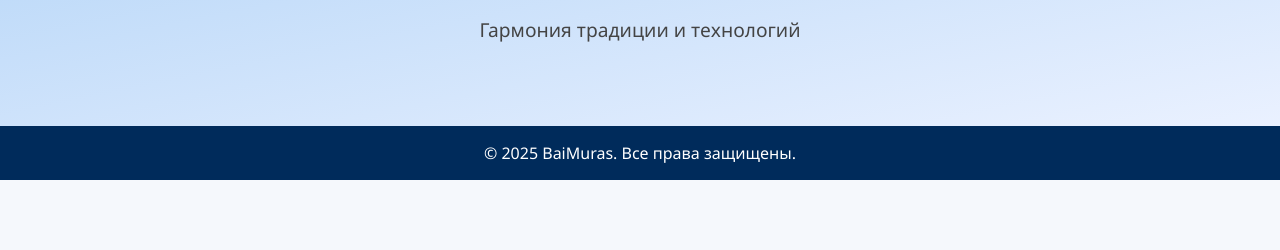
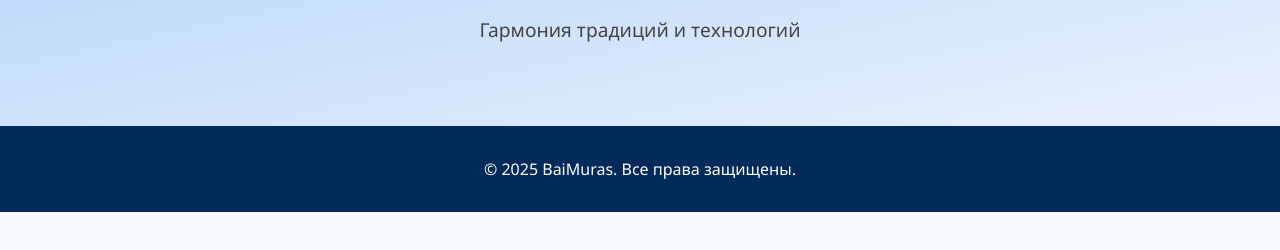
Before and after one commit to ardakchapaev/BaiMuras, a plain HTML site: page templates/index.html in a window 1280 px wide. Shown: the part 224-474 px from the top of the page. Drawn offline with Linux system fonts and the light colour scheme.

Commit message:
Update index.html

```diff
--- a/templates/index.html
+++ b/templates/index.html
@@ -2,7 +2,7 @@
 <html lang="ru">
 <head>
   <meta charset="UTF-8" />
-  <meta name="viewport" content="width=device-width, initial-scale=1.0" />
+  <meta name="viewport" content="width=device-width, initial-scale=1.0"/>
   <title>BaiMuras</title>
   <link rel="stylesheet" href="/static/css/style.css" />
 </head>
@@ -30,18 +30,17 @@
 
   <section class="hero">
     <h2>Интеллектуальная мебельная экосистема</h2>
-    <p>Гармония традиции и технологий</p>
+    <p>Гармония традиций и технологий</p>
   </section>
 
   <footer>
-    &copy; 2025 BaiMuras. Все права защищены.
+    <p>© 2025 BaiMuras. Все права защищены.</p>
   </footer>
 
-  <!-- Future: Telegram, CRM, LMS, Make.com integrations -->
   <script>
     function switchLang(lang) {
-      alert('Языковая поддержка скоро будет: выбрано ' + lang.toUpperCase());
-      // future: dynamically swap translations
+      alert("Выбран язык: " + lang.toUpperCase() + " (функция скоро будет)");
+      // сюда позже подключим динамический перевод
     }
   </script>
 
```
